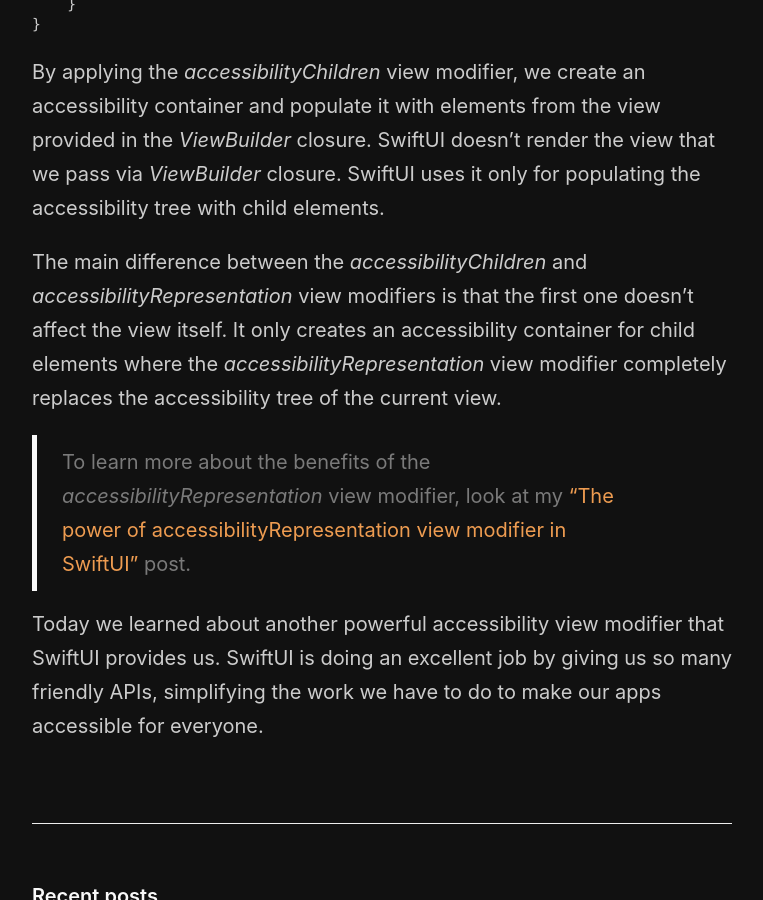
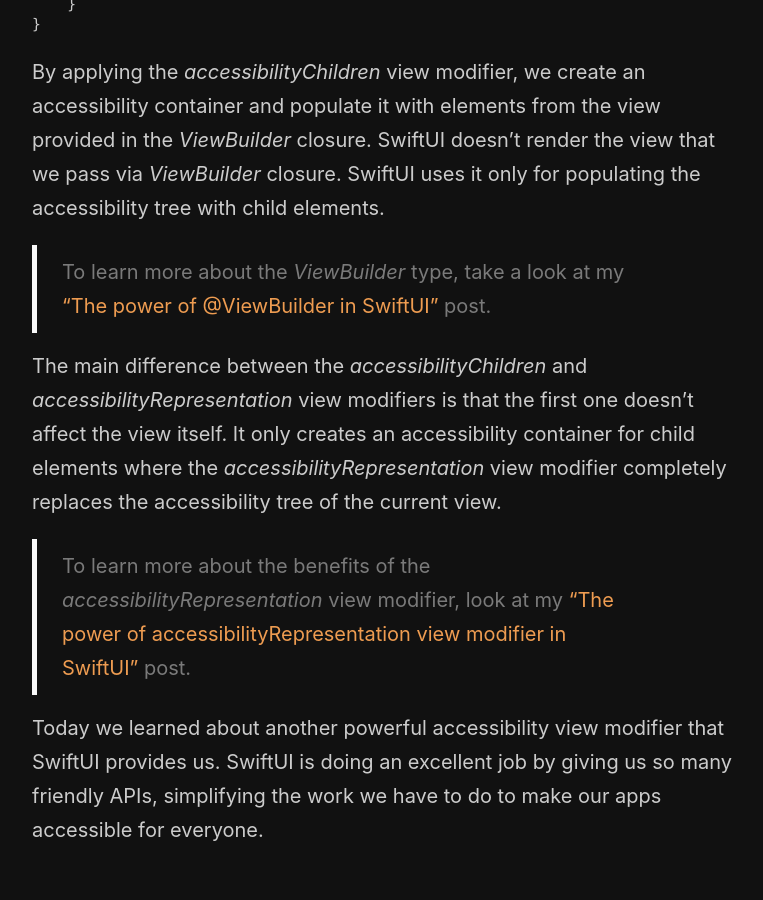
Before and after one commit to mecid/mecid.github.io, a Jekyll site: the page built from _posts/2022-05-25-the-power-of-accessibilityChildren-view-modifier-in-swiftui.md, in a window 1280 px wide and 900 px high, scrolled down 1916 px. Shown: the whole window, without its empty margins (258-1021 px from the left). Built offline with Jekyll 4.4.1, drawn with Linux system fonts in a browser that asks for light colours.

Commit message:
View builder reference added to accessibility children post

```diff
--- a/_posts/2022-05-25-the-power-of-accessibilityChildren-view-modifier-in-swiftui.md
+++ b/_posts/2022-05-25-the-power-of-accessibilityChildren-view-modifier-in-swiftui.md
@@ -68,6 +68,8 @@
 
 By applying the *accessibilityChildren* view modifier, we create an accessibility container and populate it with elements from the view provided in the *ViewBuilder* closure. SwiftUI doesn't render the view that we pass via *ViewBuilder* closure. SwiftUI uses it only for populating the accessibility tree with child elements.
 
+> To learn more about the *ViewBuilder* type, take a look at my ["The power of @ViewBuilder in SwiftUI"](/2019/12/18/the-power-of-viewbuilder-in-swiftui/) post.
+
 The main difference between the *accessibilityChildren* and *accessibilityRepresentation* view modifiers is that the first one doesn't affect the view itself. It only creates an accessibility container for child elements where the *accessibilityRepresentation* view modifier completely replaces the accessibility tree of the current view.
 
 > To learn more about the benefits of the *accessibilityRepresentation* view modifier, look at my ["The power of accessibilityRepresentation view modifier in SwiftUI"](/2021/09/01/the-power-of-accessibility-representation-view-modifier-in-swiftui/) post.
```
